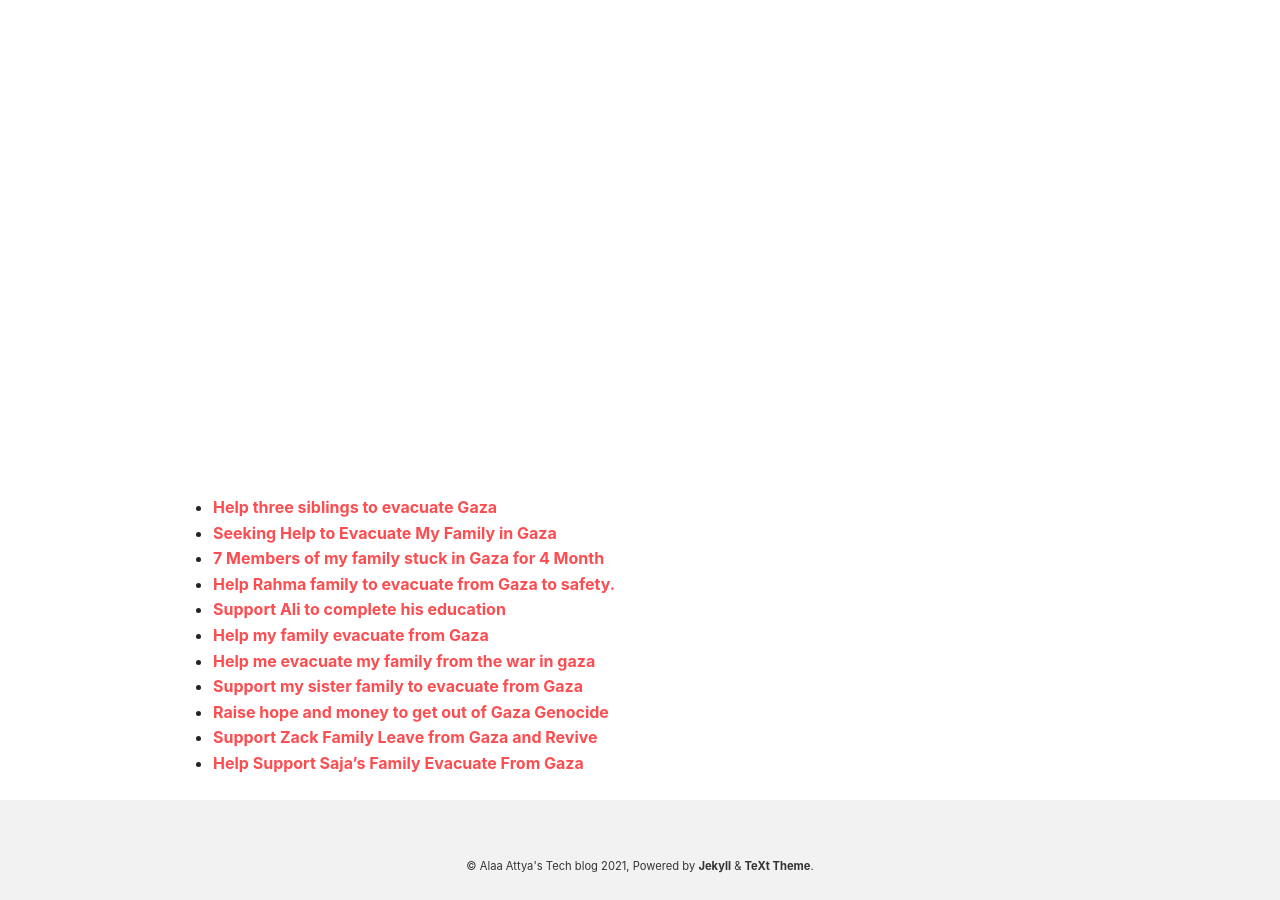
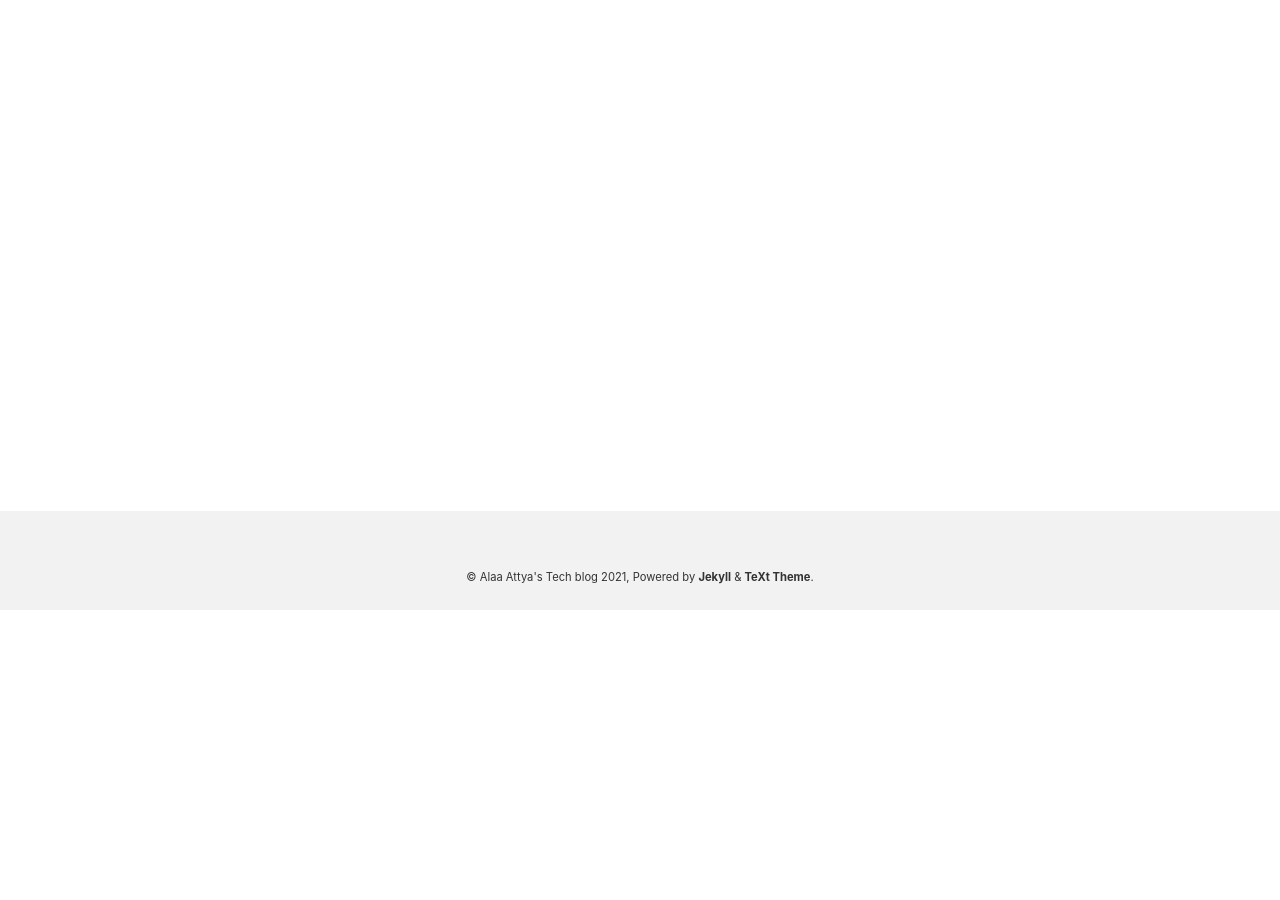
Before and after one commit to AlaaAttya/my-blog, a Jekyll site: the page built from gaza-refugees.md, in a window 1280 px wide and 900 px high, scrolled down 6537 px. Built offline with Jekyll 4.4.1, drawn with Linux system fonts in a browser that asks for light colours; nearby versions of some CDN libraries; a script that is not in the unit is left out; comment, search, counter and statistics services are not loaded; after the commit the page ends 7147 px from its top, so only the background shows below that.

Commit message:
remove old links

```diff
--- a/gaza-refugees.md
+++ b/gaza-refugees.md
@@ -193,26 +193,4 @@ table {
     </tr>
 </table>
 
-
-
-
-
-
-
-
-* [Help three siblings to evacuate Gaza](https://www.gofundme.com/f/three-siblings-to-evacuate-gaza-and-continue-study?utm_campaign=p_lico+share-sheet&utm_medium=copy_link&utm_source=customer)
-* [Seeking Help to Evacuate My Family in Gaza](https://www.gofundme.com/f/seeking-help-to-evacuate-my-family-in-gaza)
-* [7 Members of my family stuck in Gaza for 4 Month](https://www.gofundme.com/f/7-members-of-my-family-stuck-in-gaza-for-4-month?utm_campaign=p_lico+share-sheet-first-launch&utm_medium=copy_link&utm_source=customer)
-* [Help Rahma family to evacuate from Gaza to safety.](https://www.gofundme.com/f/Help-Rahma-family-to-evacuate-from-Gaza-to-safety)
-* [Support Ali to complete his education](https://www.buymeacoffee.com/ali_alkolak1)
-* [Help my family evacuate from Gaza](https://www.gofundme.com/f/2rbqs-help-my-family-evacuate-from-gaza?utm_campaign=p_lico+share-sheet-first-launch&utm_medium=copy_link&utm_source=customer)
-* [Help me evacuate my family from the war in gaza](https://www.gofundme.com/f/f6pzq-help-me-evacuate-my-family-from-the-war-in-gaza?utm_campaign=p_lico+share-sheet-first-launch&utm_medium=copy_link&utm_source=customer)
-* [Support my sister family to evacuate from Gaza](https://gogetfunding.com/blog-single-update/90264/8352326/)
-* [Raise hope and money to get out of Gaza Genocide](https://www.gofundme.com/f/zmnqg-raise-hope-and-money-to-get-out-of-gaza-genocide?utm_campaign=p_cp+share-sheet&utm_medium=copy_link_all&utm_source=customer)
-* [Support Zack Family Leave from Gaza and Revive](https://www.gofundme.com/f/support-zack-family-leave-from-gaza-and-revive?utm_campaign=p_lico+share-sheet&utm_medium=social&utm_source=whatsapp)
-* [Help Support Saja's Family Evacuate From Gaza](https://www.gofundme.com/f/help-support-sajas-family-evacuate-from-gaza?utm_campaign=p_cp+fundraiser-sidebar&utm_content=icons_with_impact_var_d&utm_medium=chat&utm_source=whatsApp)
-
-
-
-
 <script defer src="https://www.gofundme.com/static/js/embed.js"></script>
```
